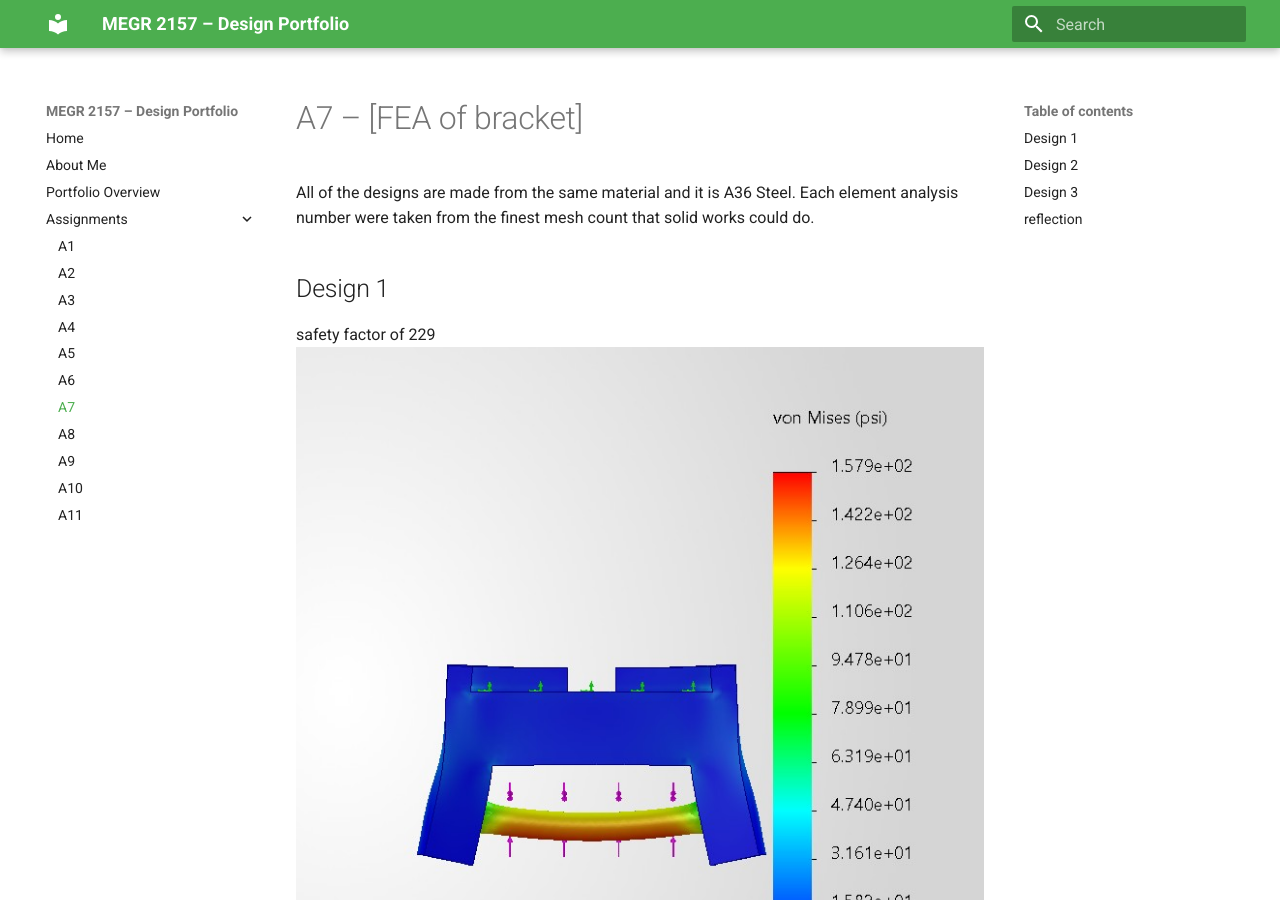
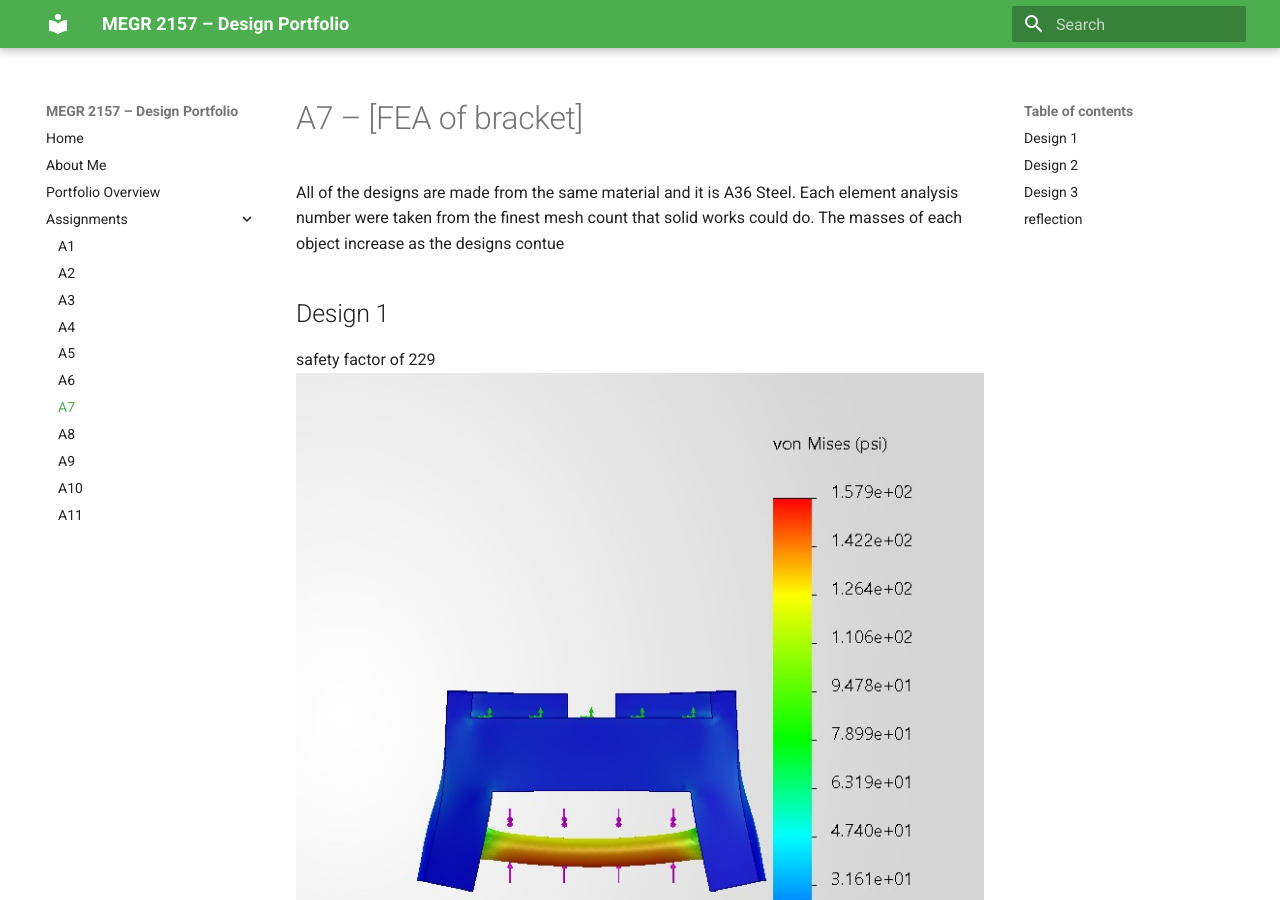
Before and after one commit to Gavin-Anderson-ME/-megr2157-portfolio, an MkDocs documentation site: the page built from docs/assignments/A07/index.md, in a window 1280 px wide and 900 px high. Built offline with MkDocs 1.6.1 and Material for MkDocs 9.7.7, drawn with Linux system fonts in a browser that asks for light colours; part of the change alters nothing that is shown; some of the changed text lies outside the part shown.

Commit message:
Update A7 index with mass details and reflections
Added additional information about mass increase and personal reflection on design choice.

```diff
--- a/docs/assignments/A07/index.md
+++ b/docs/assignments/A07/index.md
@@ -2,6 +2,7 @@
 
 All of the designs are made from the same material and it is A36 Steel.
 Each element analysis number were taken from the finest mesh count that solid works could do.
+The masses of each object increase as the designs contue
 
 ## Design 1
 
@@ -27,3 +28,6 @@ safety factor of 251
 ![Description of image](displacment-3.jpg)
 
 ## reflection
+I would use the second design if I has to pick on for cost and how safe it is.
+
+Through this assinment I learned how different meshes work and how to do fea work in solidworks to help improve 3d designes.
```
